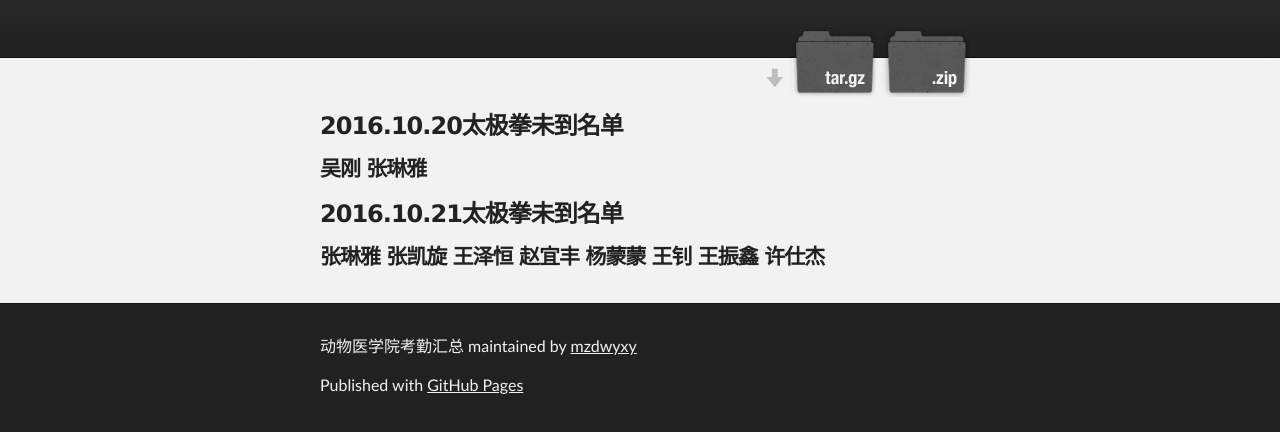
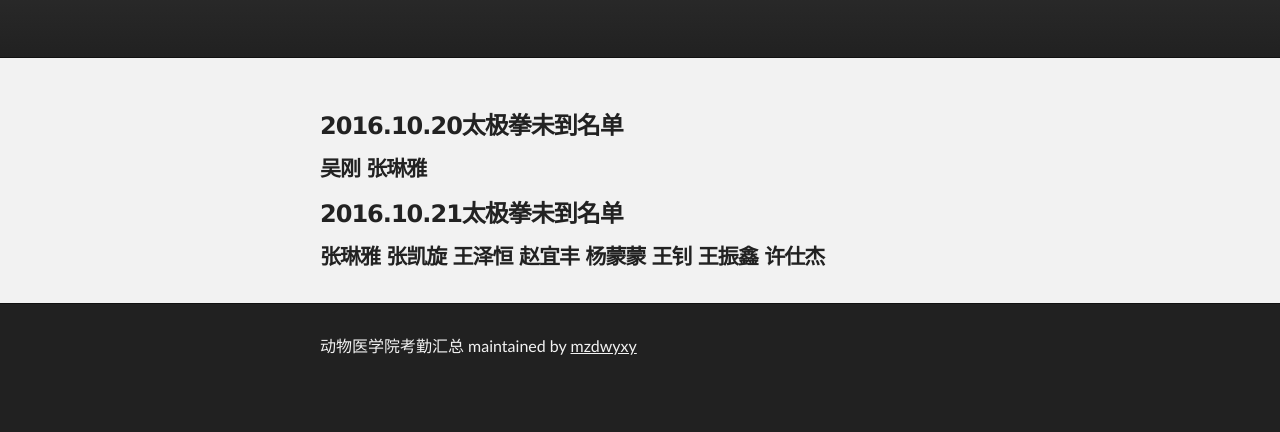
Before and after one commit to mzdwyxy/kqb, a plain HTML site: page index.html in a window 1280 px wide. Shown: the part 116-548 px from the top of the page. Drawn offline with Linux system fonts and the light colour scheme.

Commit message:
Update index.html

```diff
--- a/index.html
+++ b/index.html
@@ -21,10 +21,7 @@
           <h1 id="project_title">动物医学院考勤汇总</h1>
           <h2 id="project_tagline"></h2>
 
-            <section id="downloads">
-              <a class="zip_download_link" href="https://github.com/mzdwyxy/kqb/zipball/master">Download this project as a .zip file</a>
-              <a class="tar_download_link" href="https://github.com/mzdwyxy/kqb/tarball/master">Download this project as a tar.gz file</a>
-            </section>
+
         </header>
     </div>
 
@@ -49,7 +46,7 @@
     <div id="footer_wrap" class="outer">
       <footer class="inner">
         <p class="copyright">动物医学院考勤汇总 maintained by <a href="https://github.com/mzdwyxy">mzdwyxy</a></p>
-        <p>Published with <a href="https://pages.github.com">GitHub Pages</a></p>
+
       </footer>
     </div>
 
```
